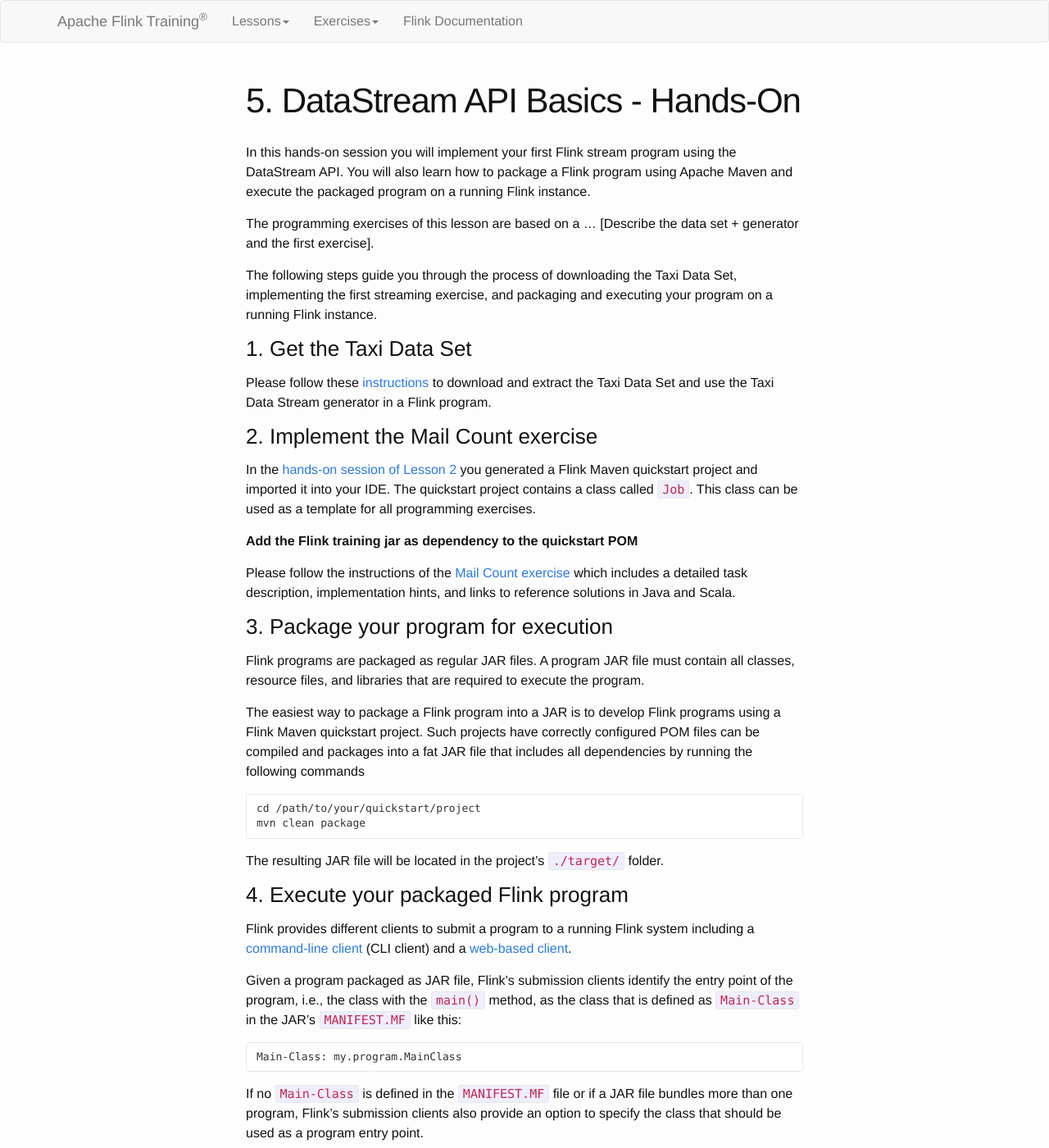
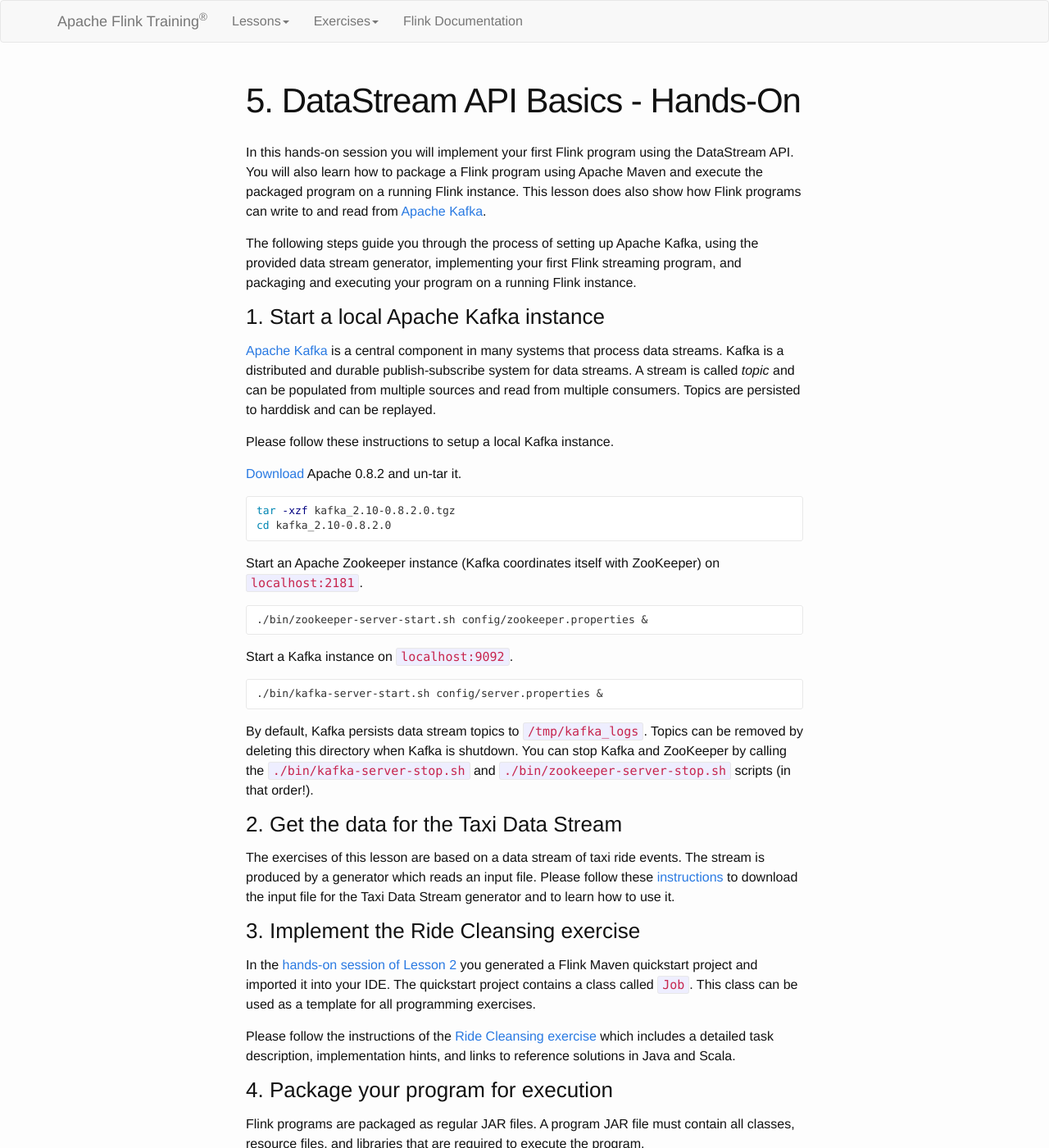
Before and after one commit to dataArtisans/flink-training-web, a Jekyll site: the page built from dataStreamBasics/handsOn.md, in a window 1280 px wide and 1400 px high. Shown: the whole window at 82% size. Built offline with Jekyll 4.4.1, drawn with Linux system fonts in a browser that asks for light colours; nearby versions of some CDN libraries; some of the changed text lies outside the part shown.

Commit message:
Added Kafka setup instructions

```diff
--- a/dataStreamBasics/handsOn.md
+++ b/dataStreamBasics/handsOn.md
@@ -4,29 +4,52 @@
 permalink: /dataStreamBasics/handsOn.html
 ---
 
-In this hands-on session you will implement your first Flink stream program using the DataStream API. You will also learn how to package a Flink program using Apache Maven and execute the packaged program on a running Flink instance.
+In this hands-on session you will implement your first Flink program using the DataStream API. You will also learn how to package a Flink program using Apache Maven and execute the packaged program on a running Flink instance. This lesson does also show how Flink programs can write to and read from [Apache Kafka](http://kafka.apache.org).
 
-The programming exercises of this lesson are based on a ... [Describe the data set + generator and the first exercise].
+The following steps guide you through the process of setting up Apache Kafka, using the provided data stream generator, implementing your first Flink streaming program, and packaging and executing your program on a running Flink instance.
 
-The following steps guide you through the process of downloading the Taxi Data Set, implementing the first streaming exercise, and packaging and executing your program on a running Flink instance.
+### 1. Start a local Apache Kafka instance
 
-### 1. Get the Taxi Data Set
+[Apache Kafka](http://kafka.apache.org) is a central component in many systems that process data streams. Kafka is a distributed and durable publish-subscribe system for data streams. A stream is called *topic* and can be populated from multiple sources and read from multiple consumers. Topics are persisted to harddisk and can be replayed.
 
-Please follow these [instructions]({{ site.baseurl }}/exercises/taxiData.html) to download and extract the Taxi Data Set and use the Taxi Data Stream generator in a Flink program.
+Please follow these instructions to setup a local Kafka instance.
 
-### 2. Implement the Mail Count exercise
+[Download](https://www.apache.org/dyn/closer.cgi?path=/kafka/0.8.2.0/kafka_2.10-0.8.2.0.tgz) Apache 0.8.2 and un-tar it.
+
+~~~bash
+tar -xzf kafka_2.10-0.8.2.0.tgz
+cd kafka_2.10-0.8.2.0
+~~~
+
+Start an Apache Zookeeper instance (Kafka coordinates itself with ZooKeeper) on `localhost:2181`.
+
+~~~bash
+./bin/zookeeper-server-start.sh config/zookeeper.properties &
+~~~
+
+Start a Kafka instance on `localhost:9092`.
+
+~~~bash
+./bin/kafka-server-start.sh config/server.properties &
+~~~
+
+By default, Kafka persists data stream topics to `/tmp/kafka_logs`. Topics can be removed by deleting this directory when Kafka is shutdown. You can stop Kafka and ZooKeeper by calling the `./bin/kafka-server-stop.sh` and `./bin/zookeeper-server-stop.sh` scripts (in that order!).
+
+### 2. Get the data for the Taxi Data Stream
+
+The exercises of this lesson are based on a data stream of taxi ride events. The stream is produced by a generator which reads an input file. Please follow these [instructions]({{ site.baseurl }}/exercises/taxiData.html) to download the input file for the Taxi Data Stream generator and to learn how to use it.
+
+### 3. Implement the Ride Cleansing exercise
 
 In the [hands-on session of Lesson 2]({{ site.baseurl }}/devSetup/handsOn.html) you generated a Flink Maven quickstart project and imported it into your IDE. The quickstart project contains a class called `Job`. This class can be used as a template for all programming exercises.
 
-<b> Add the Flink training jar as dependency to the quickstart POM</b>
+Please follow the instructions of the [Ride Cleansing exercise]({{ site.baseurl }}/exercises/rideCleansing.html) which includes a detailed task description, implementation hints, and links to reference solutions in Java and Scala.
 
-Please follow the instructions of the [Mail Count exercise]({{ site.baseurl }}/exercises/mailCount.html) which includes a detailed task description, implementation hints, and links to reference solutions in Java and Scala.
-
-### 3. Package your program for execution
+### 4. Package your program for execution
 
 Flink programs are packaged as regular JAR files. A program JAR file must contain all classes, resource files, and libraries that are required to execute the program.
 
-The easiest way to package a Flink program into a JAR is to develop Flink programs using a Flink Maven quickstart project. Such projects have correctly configured POM files can be compiled and packages into a fat JAR file that includes all dependencies by running the following commands
+The easiest way to package a Flink program into a JAR is to develop Flink programs using a Flink Maven quickstart project. These projects have correctly configured POM files. A Flink Maven Quickstart project is compiled and packaged into a fat JAR file that includes all dependencies by running the following commands
 
 ~~~
 cd /path/to/your/quickstart/project
```
Also changed, not shown: other parts of dataStreamBasics/handsOn.md (+4 -4 lines).
